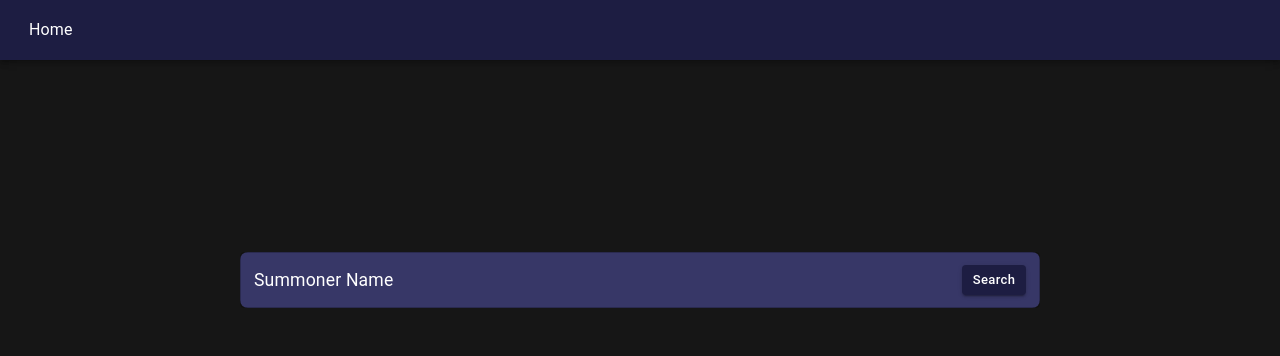
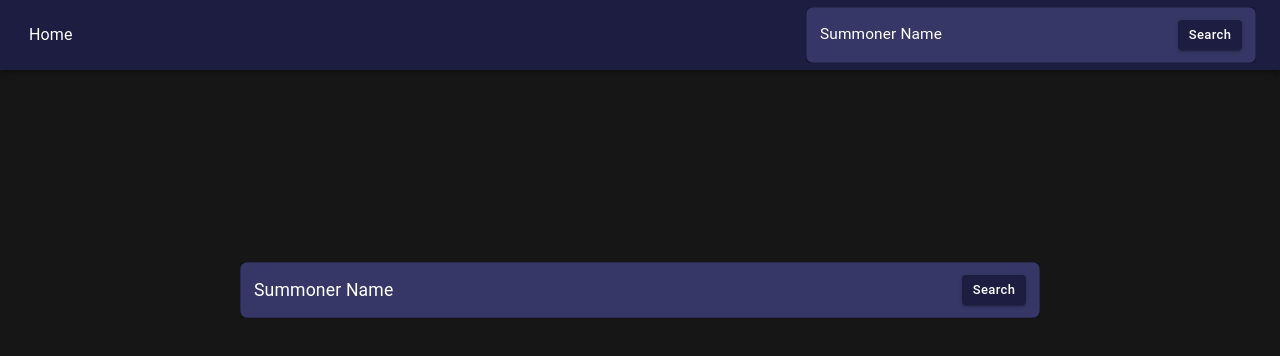
Before and after one commit to SandroSpengler/EloInflater_React, a React (Create React App) app: page / in a window 1280 px wide. Shown: the top 356 px of the page. Built offline with nearby package versions, Linux system fonts and the light colour scheme.

Commit message:
Added Notification for user. Displayed Errors. Added Searchbar to Header

```diff
--- a/src/Components/Layout/Header.tsx
+++ b/src/Components/Layout/Header.tsx
@@ -3,12 +3,19 @@ import React from "react";
 import { useState } from "react";
 import { AppBar, Box, Button, IconButton, Link, Toolbar } from "@mui/material";
 
+import SearchBar from "../../Components/Tools/SearchBar";
+
 const Header = (props: any) => {
+  const searchBarStyles: React.CSSProperties = {
+    width: "450px",
+    fontSize: "14px",
+  };
+
   return (
     <div>
       <Box sx={{ flexGrow: 1 }}>
         <AppBar position="static" color="primary">
-          <Toolbar variant="dense" style={{ height: 60, display: "flex", justifyContent: "space-between" }}>
+          <Toolbar variant="dense" style={{ height: 70, display: "flex", justifyContent: "space-between" }}>
             <div>
               <Link href="/overview" underline="hover" style={{ color: "white", margin: 5 }}>
                 Home
@@ -23,6 +30,7 @@ const Header = (props: any) => {
                 Page 3
               </Link> */}
             </div>
+            {window.location.href.includes("/overview") === true ? "" : <SearchBar styles={searchBarStyles} />}
           </Toolbar>
         </AppBar>
       </Box>
--- a/src/Components/Tools/SearchBar.tsx
+++ b/src/Components/Tools/SearchBar.tsx
@@ -1,18 +1,28 @@
 import React, { useState } from "react";
-import { useNavigate } from "react-router-dom";
+import { useNavigate, useParams } from "react-router-dom";
 
-import { Button, CircularProgress, IconButton, Paper, TextField } from "@mui/material";
+import { Alert, Button, CircularProgress, IconButton, Paper, Snackbar, TextField } from "@mui/material";
 
 import { getSummonerByName } from "../../Services/HttpService";
 import axios, { AxiosError } from "axios";
 
-const SearchBar = (props: {}) => {
+const SearchBar = (props: { styles: React.CSSProperties }) => {
   const [searchSummonerName, setSearchSummonerName] = useState<string>("");
   const [requestingSummoner, setRequestingSummoner] = useState<boolean>(false);
+
+  const [displayError, setDisplayError] = useState<boolean>(false);
+  const [errorNotificationMessage, setErrorNotificationMessage] = useState<string>("");
 
   const navigate = useNavigate();
 
   const validateSummonerAndNavigate = async () => {
+    if (searchSummonerName === "" || searchSummonerName === undefined) {
+      setDisplayError(true);
+      setErrorNotificationMessage("Please provide a Summoner Name");
+
+      return;
+    }
+
     let path = `/data/summoner/euw/`;
 
     setRequestingSummoner(true);
@@ -20,17 +30,29 @@ const SearchBar = (props: {}) => {
     try {
       const summoner = await getSummonerByName(searchSummonerName);
 
-      navigate(path + summoner.name);
-    } catch (error) {
+      await navigate(path + summoner.name);
+      location.reload();
+    } catch (error: any) {
       if (axios.isAxiosError(error)) {
         setRequestingSummoner(false);
         let axiosError: AxiosError = error;
 
         if (axiosError.response?.status === 404) {
-          alert("Summoner does not Exist");
           // navigate("/data/summoner/notFound");
+          setDisplayError(true);
+          setErrorNotificationMessage("No Summoner with that name was found");
+          return;
         }
+
+        setDisplayError(true);
+        setErrorNotificationMessage("Server currently not reachable");
+        return;
       }
+
+      setDisplayError(true);
+      setErrorNotificationMessage(`Error ${error.message}`);
+    } finally {
+      setRequestingSummoner(false);
     }
   };
 
@@ -61,13 +83,13 @@ const SearchBar = (props: {}) => {
   };
 
   return (
-    <div style={{ justifyContent: "center", display: "flex" }}>
+    <div style={{ justifyContent: "center", display: "flex", alignItems: "center" }}>
       <TextField
         id="summonerName"
         label="Summoner Name"
         value={searchSummonerName}
         variant="outlined"
-        style={{ width: 800 }}
+        style={props.styles}
         onKeyDown={(e) => {
           keyEvaluateBoardInputs(e);
         }}
@@ -76,9 +98,14 @@ const SearchBar = (props: {}) => {
         }}
         InputProps={{
           endAdornment: requestingSummoner ? <CircularProgress color="secondary" /> : <SearchButton />,
-          style: { color: "white" },
+          style: { color: "white", alignItems: "center" },
         }}
       />
+      <Snackbar open={displayError} autoHideDuration={6000} onClose={() => setDisplayError(false)}>
+        <Alert onClose={() => setDisplayError(false)} severity="error">
+          {errorNotificationMessage}
+        </Alert>
+      </Snackbar>
     </div>
   );
 };
--- a/src/Pages/Home.tsx
+++ b/src/Pages/Home.tsx
@@ -6,12 +6,16 @@ import { Grid } from "@mui/material";
 import SearchBar from "../Components/Tools/SearchBar";
 
 const Home = (props: any) => {
+  const searchBarStyles: React.CSSProperties = {
+    width: "800px",
+  };
+
   return (
     <div>
       <div className="searchBarWrapper">
         <Grid container spacing={12}>
           <Grid item xs={12}>
-            <SearchBar />
+            <SearchBar styles={searchBarStyles} />
           </Grid>
         </Grid>
       </div>
--- a/src/Pages/SummonerSummary.tsx
+++ b/src/Pages/SummonerSummary.tsx
@@ -7,7 +7,7 @@ import { useParams } from "react-router-dom";
 
 import { Summoner } from "../Models/Summoner";
 
-import { getMatchesBySummonerName, getSummonerByName } from "../Services/HttpService";
+import { putUpdateMatchesBySummonerId, getSummonerByName } from "../Services/HttpService";
 
 import "./SummonerSummary.css";
 
@@ -21,6 +21,9 @@ function SummonerSummary() {
   // Interface
   const [summonerIsUpdating, setSummonerIsUpdating] = useState<Boolean>(false);
   const [summonerCanBeUpdated, setsummonerCanBeUpdated] = useState(true);
+
+  const [displayNotification, setDisplayNotification] = useState<boolean>(false);
+  const [notificationMessage, setNotificationMessage] = useState<string>("");
 
   // Counters
   const [exhaustCount, setexhaustCount] = useState<number>(0);
@@ -61,13 +64,23 @@ function SummonerSummary() {
 
   const updateSummoner = async () => {
     try {
-      if (summoner) {
-        await setSummonerIsUpdating(true);
+      if (summoner === undefined) {
+        setDisplayNotification(true);
+        setNotificationMessage("Summoner not valid");
+        return;
+      }
 
-        // await updateSummonerData(summoner.name);
+      await setSummonerIsUpdating(true);
 
-        await fetchSummonerData(summoner.name);
+      const updatedSummoner = (await putUpdateMatchesBySummonerId(summoner.summonerId)).result;
+
+      if (summoner === null) {
+        setDisplayNotification(true);
+        setNotificationMessage("An unexpected error has occurred");
+        return;
       }
+
+      await setSummoner(updatedSummoner as Summoner);
     } catch (error: any) {
       // updateSummonerInflationByPUUID(summoner!.puuid);
 
@@ -160,7 +173,7 @@ function SummonerSummary() {
   return (
     <div className="summonerPageWrapper">
       <Grid container spacing={1.1} columns={12}>
-        <Grid item md={5} lg={4} style={{ backgroundColor: "#1D1D42" }}>
+        <Grid item md={5} lg={4} style={{ backgroundColor: "#1D1D42", maxWidth: "400px" }}>
           <Paper className="InformationPaper">
             <div className={"SummonerIcon"}>
               <Avatar
@@ -188,7 +201,7 @@ function SummonerSummary() {
           <Paper></Paper>
         </Grid>
         <Box width="100%" />
-        <Grid item md={5} lg={4} style={{ backgroundColor: "#1D1D42" }}>
+        <Grid item md={5} lg={4} style={{ backgroundColor: "#1D1D42", maxWidth: "400px" }}>
           <Paper className="InformationPaper">
             <div
               style={{
@@ -199,7 +212,7 @@ function SummonerSummary() {
               }}
             >
               <Typography component="div" variant="h6" fontSize={20}>
-                Matches Checked
+                Matches checked
               </Typography>
               <Typography component="div" variant="h6" fontSize={20}>
                 {calculateSummonerMatches()}
@@ -216,7 +229,7 @@ function SummonerSummary() {
               }}
             >
               <Typography component="div" variant="h6" fontSize={16}>
-                Exhaust Picked
+                Exhaust picked
               </Typography>
               <Typography component="div" variant="subtitle1" fontSize={16}>
                 {displayInflatedStats(exhaustCount)}
@@ -249,7 +262,7 @@ function SummonerSummary() {
               }}
             >
               <Typography component="div" variant="h6" fontSize={16}>
-                Tabis Abused
+                Tabis bought
               </Typography>
               <Typography component="div" variant="subtitle1" fontSize={16}>
                 {displayInflatedStats(tabisCount)}
--- a/src/Services/HttpService.ts
+++ b/src/Services/HttpService.ts
@@ -10,6 +10,7 @@ let refresh: string = "refresh/";
 
 if (process.env.NODE_ENV === "development") {
   protocol = "https://";
+  // protocol = "http://";
   genericUrl = "eloinflater.axfert.com/api/";
   // genericUrl = "localhost:5000/api/";
 } else {
@@ -34,24 +35,24 @@ const getSummonerByName = async (name: string): Promise<Summoner> => {
 };
 
 /**
- * @param {string}  queueType - The Division of the Players e.g. Master
- * @param {string}  queueMode - The Mode of the Gameplay e.g. rankedsolo
+ * Update Summoner Matches and Information
+ *
+ *
  */
-const getMatchesBySummonerName = async (summonerName: string): Promise<MatchData[]> => {
-  // queueType challenger, grandmaster, master
-  // queueMode
-
+const putUpdateMatchesBySummonerId = async (
+  summonerId: string,
+): Promise<{
+  success: boolean;
+  result: Summoner | null;
+  error: null | string;
+}> => {
   try {
-    const request = axios.get(`${buildBaseUrl(data, "match")}${summonerName}`);
+    const request = axios.put(`${buildBaseUrl(refresh, "match")}${summonerId}`);
 
     const response = await request;
 
     return await response.data.result;
   } catch (error: any | AxiosError) {
-    if (axios.isAxiosError(error)) {
-      // console.log(error);
-    }
-
     throw error;
   }
 };
@@ -62,4 +63,4 @@ const buildBaseUrl = (action: string, endpointUrl: string): string => {
   return completeUrl;
 };
 
-export { getSummonerByName, getMatchesBySummonerName };
+export { getSummonerByName, putUpdateMatchesBySummonerId };
```
